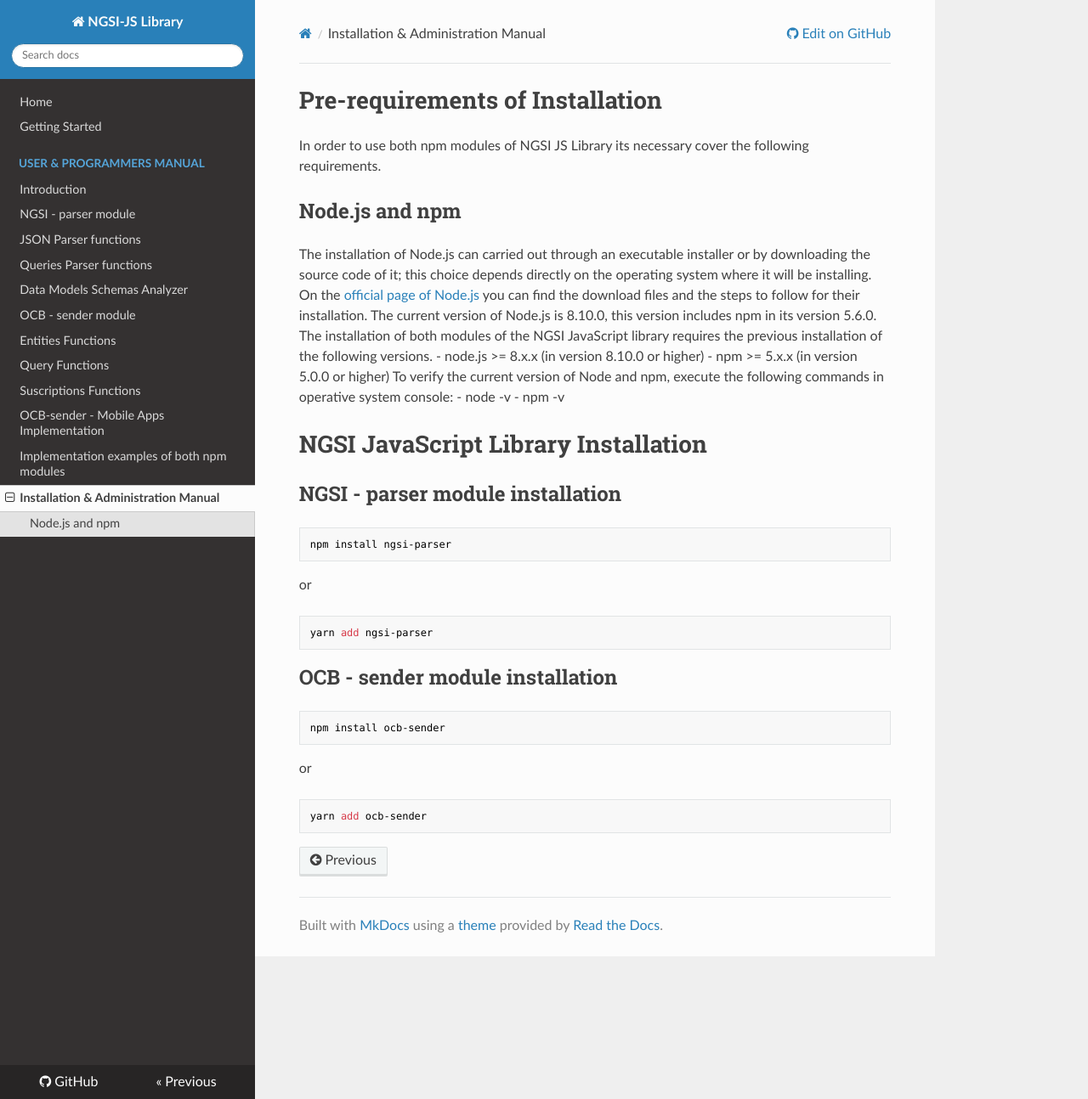
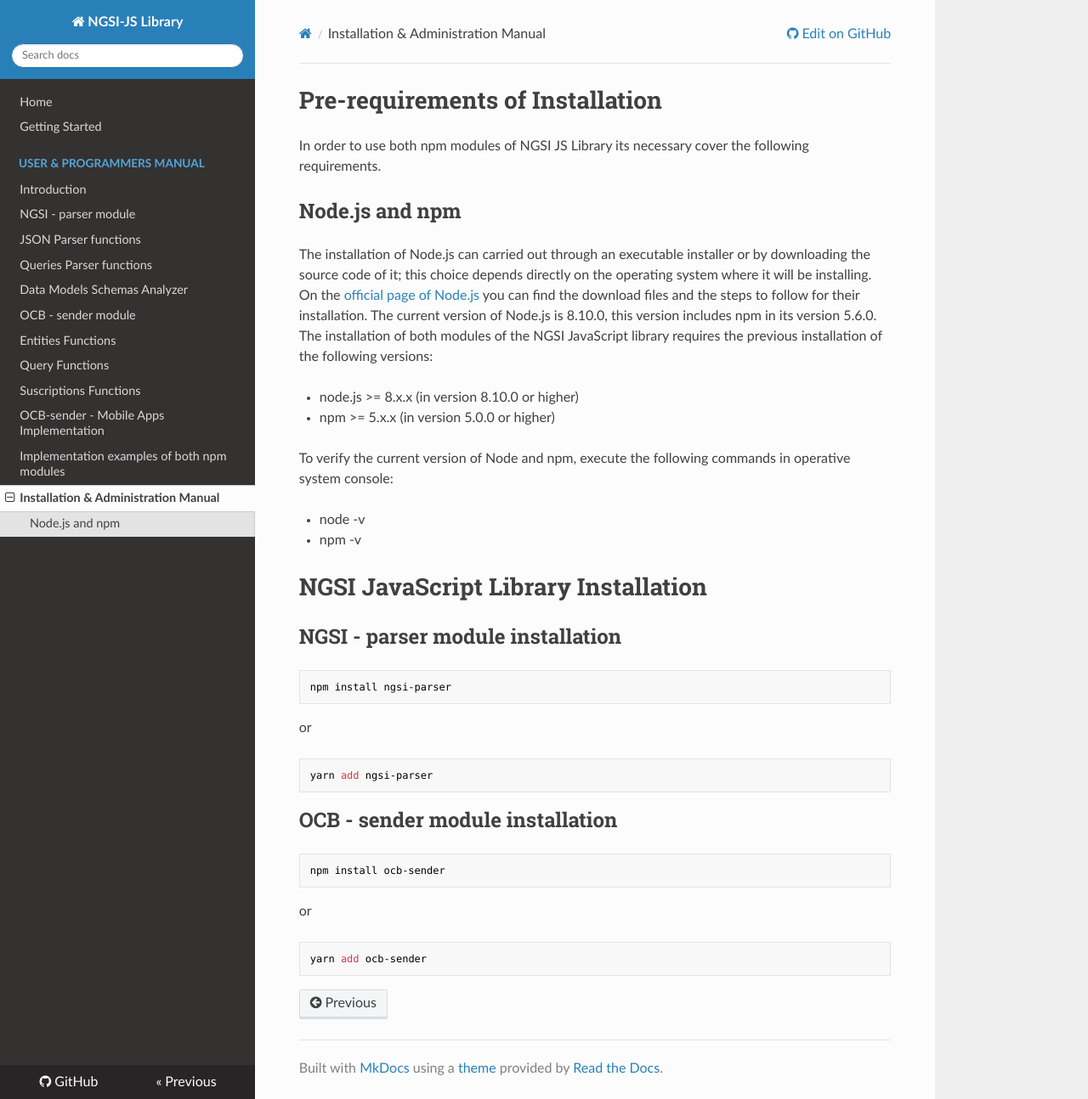
Before and after one commit to cenidetiot/ngsi-js-library, an MkDocs documentation site: the page built from doc/adminManual.md, in a window 1280 px wide and 1294 px high. Shown: the whole window at 85% size. Built offline with MkDocs 1.6.1, drawn with Linux system fonts in a browser that asks for light colours; nearby versions of some CDN libraries; comment, search, counter and statistics services are not loaded; old or Windows-style settings are respelled for this version of MkDocs.

Commit message:
fixed unorded list display error

```diff
--- a/doc/adminManual.md
+++ b/doc/adminManual.md
@@ -6,10 +6,13 @@
 
 The installation of Node.js can carried out through an executable installer or by downloading the source code of it; this choice depends directly on the operating system where it will be installing. On the [official page of Node.js](https://nodejs.org/en/download/) you can find the download files and the steps to follow for their installation.
 The current version of Node.js is 8.10.0, this version includes npm in its version 5.6.0.
-The installation of both modules of the NGSI JavaScript library requires the previous installation of the following versions.
+The installation of both modules of the NGSI JavaScript library requires the previous installation of the following versions:
+
 - node.js >= 8.x.x (in version 8.10.0 or higher)
 - npm >= 5.x.x (in version 5.0.0 or higher)
+
 To verify the current version of Node and npm, execute the following commands in operative system console:
+
 - node -v
 - npm -v
 
```
Also changed, not shown: doc/overview.md (+1 -0 lines).
